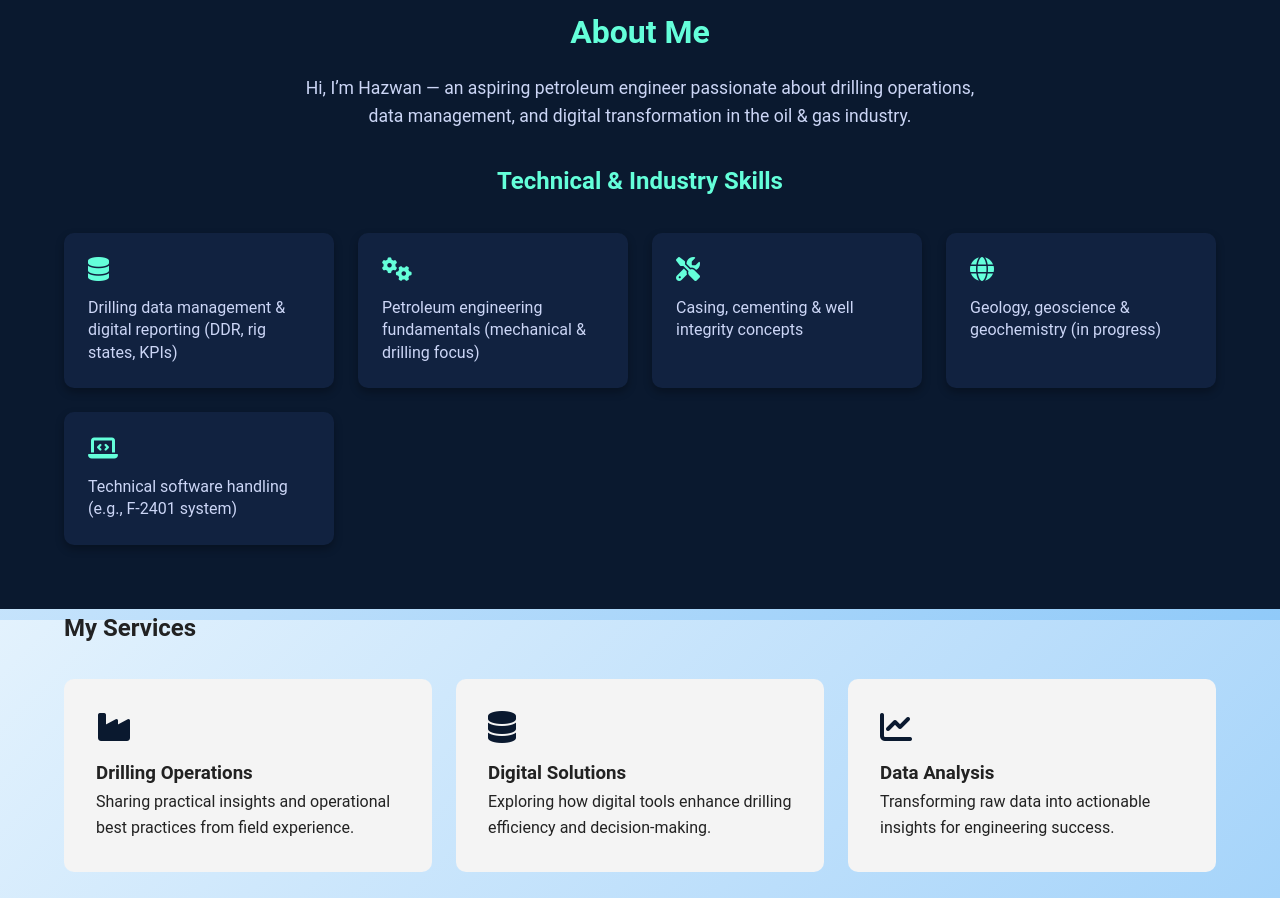
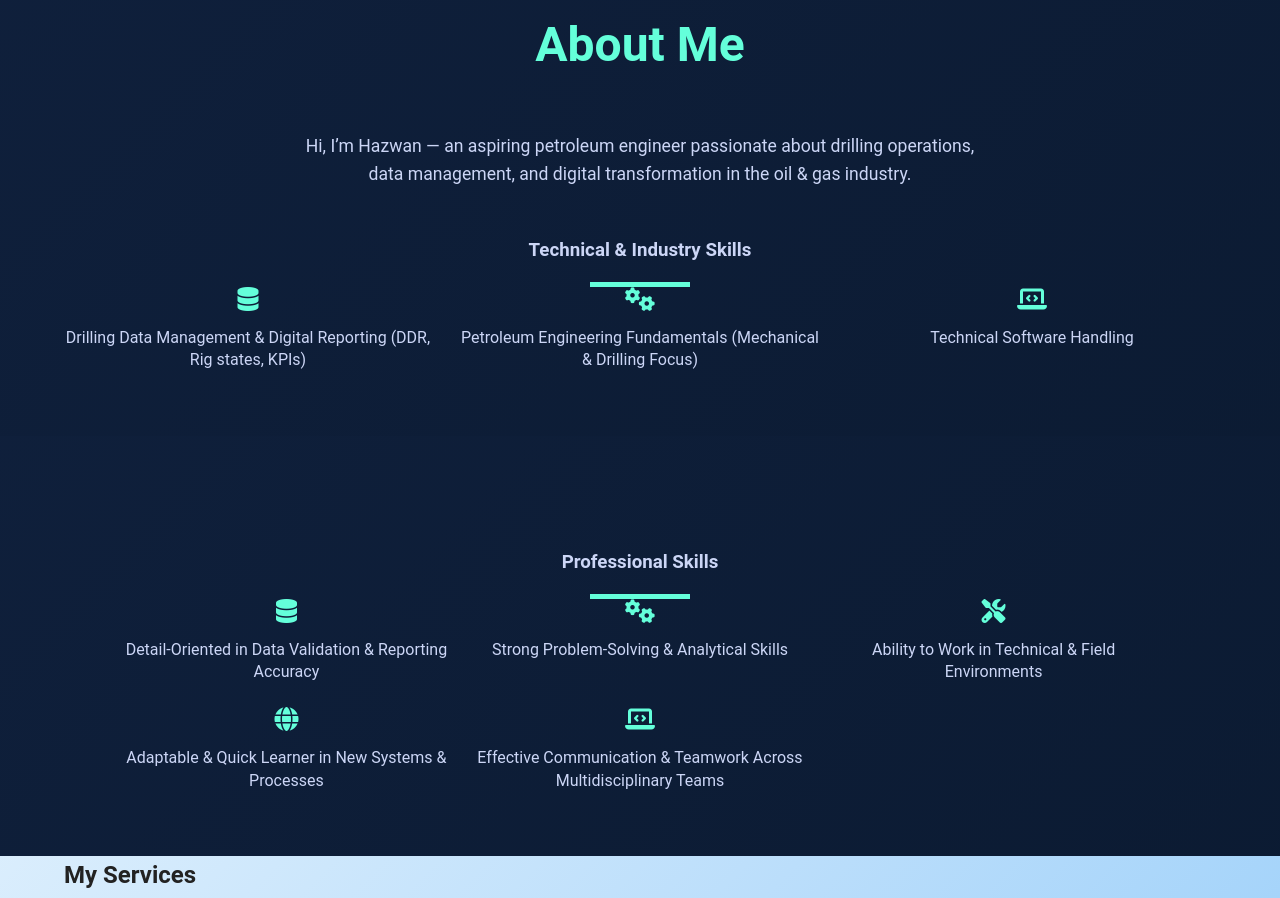
Before and after one commit to Wan21gift/MyJourney, a plain HTML site: page html/index.html in a window 1280 px wide. Shown: the part 980-1878 px from the top of the page. Drawn offline with Linux system fonts and the light colour scheme.

Commit message:
21.9.2025 about

```diff
--- a/css/index.css
+++ b/css/index.css
@@ -122,46 +122,68 @@ body {
     color: #ccd6f6;
     text-align: center;
   }
+  .about {
+    background: linear-gradient(135deg, #0a192f, #112240, #0a192f);
+    background-size: 400% 400%;
+    animation: gradientMove 15s ease infinite;
+  }
+
+  @keyframes gradientMove {
+    0% { background-position: 0% 50%; }
+    50% { background-position: 100% 50%; }
+    100% { background-position: 0% 50%; }
+  }
 
   .about h2 {
-    font-size: 2rem;
-    margin-bottom: 1rem;
+    font-size: 3rem;
+    margin-bottom: 3rem;
     color: #64ffda;
   }
 
   .about-intro {
     max-width: 700px;
-    margin: 0 auto 2rem auto;
+    margin: 0 auto 3rem auto;
     font-size: 1.1rem;
     line-height: 1.6;
   }
 
-  .skills-title {
-    margin-bottom: 2rem;
-    font-size: 1.5rem;
-    color: #64ffda;
+  .skills-title::after {
+    content: "";
+    display: block;
+    width: 60px;
+    height: 5px;
+    margin: 1rem auto 0 auto;
+    background: #64ffda;
+    animation: expand 2s infinite alternate;
   }
 
-  .skills-container {
+  @keyframes expand {
+    from { width: 20px; opacity: 1 }
+    to { width: 100px; opacity: 1; }
+  }
+
+    .skills-container {
     display: grid;
     grid-template-columns: repeat(auto-fit, minmax(250px, 1fr));
     gap: 1.5rem;
   }
 
   .skill-card {
-    background: #112240;
-    padding: 1.5rem;
-    border-radius: 10px;
-    box-shadow: 0 4px 8px rgba(0,0,0,0.3);
-    transition: transform 0.3s ease, box-shadow 0.3s ease;
-    text-align: left;
+    opacity: 0;
+    transform: translateY(30px);
+    transition: all 0.6s ease-in-out;
+  }
+
+  .skill-card.show {
+    opacity: 1;
+    transform: translateY(0);
   }
 
   .skill-card:hover {
-    transform: translateY(-5px);
-    box-shadow: 0 6px 12px rgba(0,0,0,0.4);
+    transform: translateY(-10px) scale(1.05);
+    background: #0f2a4f;
+    box-shadow: 0 8px 16px rgba(0,0,0,0.5);
   }
-
   .skill-card i {
     color: #64ffda;
     font-size: 1.5rem;
@@ -181,8 +203,6 @@ body {
       grid-template-columns: 1fr;
     }
   } */
-
-
 
 
   /* Services */
--- a/html/index.html
+++ b/html/index.html
@@ -57,34 +57,75 @@
       <!-- Skill Item -->
       <div class="skill-card">
         <i class="fas fa-database"></i>
-        <p>Drilling data management & digital reporting (DDR, rig states, KPIs)</p>
+        <p>Drilling Data Management & Digital Reporting (DDR, Rig states, KPIs)</p>
       </div>
 
       <div class="skill-card">
         <i class="fas fa-cogs"></i>
-        <p>Petroleum engineering fundamentals (mechanical & drilling focus)</p>
-      </div>
-
-      <div class="skill-card">
-        <i class="fas fa-tools"></i>
-        <p>Casing, cementing & well integrity concepts</p>
-      </div>
-
-      <div class="skill-card">
-        <i class="fas fa-globe"></i>
-        <p>Geology, geoscience & geochemistry (in progress)</p>
+        <p>Petroleum Engineering Fundamentals (Mechanical & Drilling Focus)</p>
       </div>
 
       <div class="skill-card">
         <i class="fas fa-laptop-code"></i>
-        <p>Technical software handling (e.g., F-2401 system)</p>
+        <p>Technical Software Handling</p>
       </div>
 
-      <!-- 🔥 Add more skill-cards here whenever you want -->
-    </div>
-  </div>
-</section>
+            <!-- 🔥 Add more skill-cards here whenever you want -->
+          </div>
+        </div>
+      </section>
 
+      <section class="about" id="about">
+        <div class="container">
+          <p class="about-intro">
+
+      <div class="container">
+        <p class="about-intro">
+        <h3 class="skills-title">Professional Skills</h3>
+
+        <div class="skills-container">
+          <!-- Skill Item -->
+          <div class="skill-card">
+            <i class="fas fa-database"></i>
+            <p>Detail-Oriented in Data Validation & Reporting Accuracy</p>
+          </div>
+
+          <div class="skill-card">
+            <i class="fas fa-cogs"></i>
+            <p>Strong Problem-Solving & Analytical Skills</p>
+          </div>
+
+          <div class="skill-card">
+            <i class="fas fa-tools"></i>
+            <p>Ability to Work in Technical & Field Environments</p>
+          </div>
+
+          <div class="skill-card">
+            <i class="fas fa-globe"></i>
+            <p>Adaptable & Quick Learner in New Systems & Processes</p>
+          </div>
+
+          <div class="skill-card">
+            <i class="fas fa-laptop-code"></i>
+            <p>Effective Communication & Teamwork Across Multidisciplinary Teams</p>
+          </div>
+
+        </div>
+      </div>
+    </section>
+
+    <script>
+      const cards = document.querySelectorAll('.skill-card');
+      window.addEventListener('scroll', () => {
+        const trigger = window.innerHeight / 1.1;
+        cards.forEach(card => {
+          const top = card.getBoundingClientRect().top;
+          if (top < trigger) {
+            card.classList.add('show');
+          }
+        });
+      });
+    </script>
 
   <!-- Services Section -->
   <section id="services" class="services container">
```
